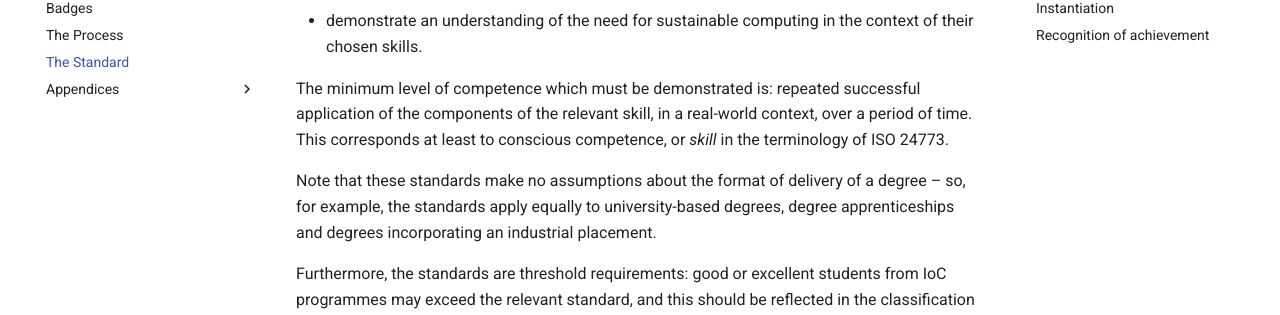
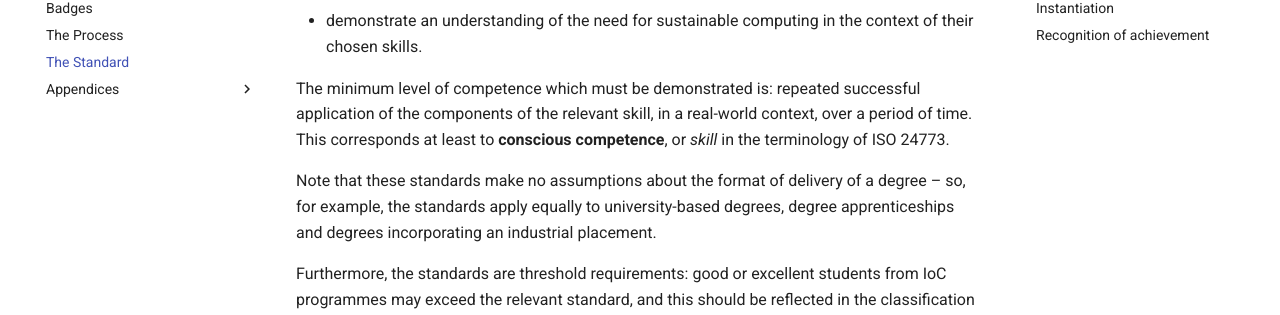
Before and after one commit to institute-of-coding/accreditation-standard, an MkDocs documentation site: the page built from docs/standard/standard.md, in a window 1280 px wide and 900 px high, scrolled down 740 px. Shown: the part 181-496 px from the top of the window. Built offline with MkDocs 1.6.1 and Material for MkDocs 9.7.7, drawn with Linux system fonts in a browser that asks for light colours.

Commit message:
embolden

```diff
--- a/docs/standard/standard.md
+++ b/docs/standard/standard.md
@@ -20,7 +20,7 @@
 * understand and apply the legal, social, ethical and professional principles that are relevant to their chosen skills;
 * demonstrate an understanding of the need for sustainable computing in the context of their chosen skills.
 
-The minimum level of competence which must be demonstrated is: repeated successful application of the components of the relevant skill, in a real-world context, over a period of time.  This corresponds at least to conscious competence, or *skill* in the terminology of ISO 24773.
+The minimum level of competence which must be demonstrated is: repeated successful application of the components of the relevant skill, in a real-world context, over a period of time.  This corresponds at least to **conscious competence**, or *skill* in the terminology of ISO 24773.
 
 Note that these standards make no assumptions about the format of delivery of a degree – so, for example, the standards apply equally to university-based degrees, degree apprenticeships and degrees incorporating an industrial placement.
 
```
